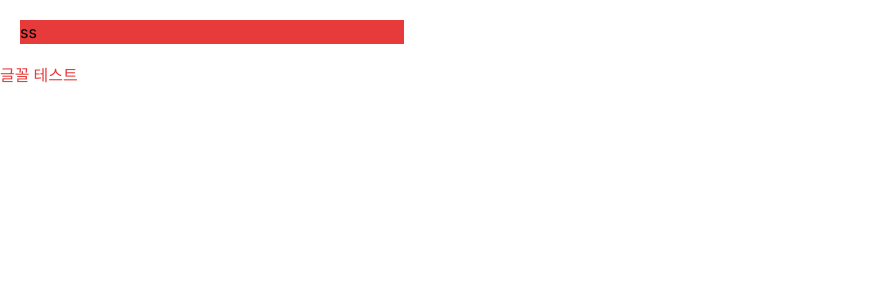
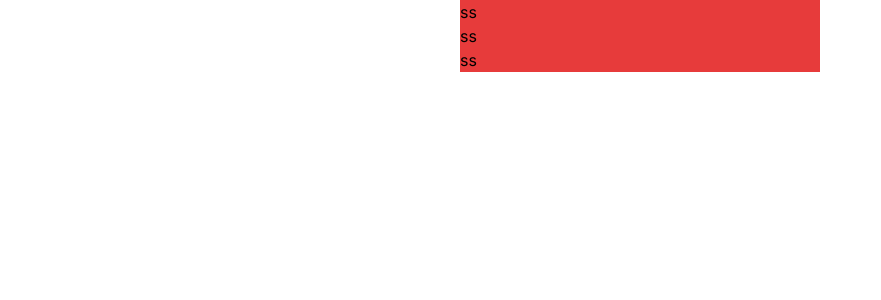
Before and after one commit to Matdori-fe/Matdori-fe, a Next.js app: page / in a window 1280 px wide. Shown: the top 300 px of the page, without its empty margins (0-881 px from the left). Built offline with nearby package versions, Linux system fonts and the light colour scheme.

Commit message:
feat:frame setting

```diff
--- a/app/globals.css
+++ b/app/globals.css
@@ -1,6 +1,13 @@
 @tailwind base;
 @tailwind components;
 @tailwind utilities;
+
+* {
+  box-sizing: border-box;
+  outline: none;
+  margin: 0;
+  padding: 0;
+}
 
 
 // 폰트 가져오기 -> tailwind.config.js에서 적용
--- a/app/layout.tsx
+++ b/app/layout.tsx
@@ -17,7 +17,15 @@ export default function RootLayout({
 }) {
   return (
     <html lang="en">
-      <body className={inter.className}>{children}</body>
+      <body className={inter.className}>
+        {/*스마트폰 전체 프레임 잡기*/}
+        <div className='flex justify-center' >
+          {/*전체 크기 개발 이후에 변경 필요*/}
+          <div className="w-[360px] h-auto">
+            {children}
+          </div>
+        </div>
+      </body>
     </html>
   )
 }
--- a/app/page.tsx
+++ b/app/page.tsx
@@ -1,8 +1,10 @@
 const Home = () => {
   return (
     <>
-      <div className="m-[20px] w-96 bg-black">ss</div>
-      <p className="text-100 font-Regular">글꼴 테스트</p>
+        <div className="w-100 bg-100">ss</div>
+        <div className="w-100 bg-100">ss</div>
+        <div className="w-100 bg-100">ss</div>
+
     </>
   )
 }
--- a/tailwind.config.js
+++ b/tailwind.config.js
@@ -25,7 +25,6 @@ module.exports = {
         Regular: ["Pretendard"],
         Bold: ['Pretendard-Bold'],
       },
-
     },
 
   },
```
